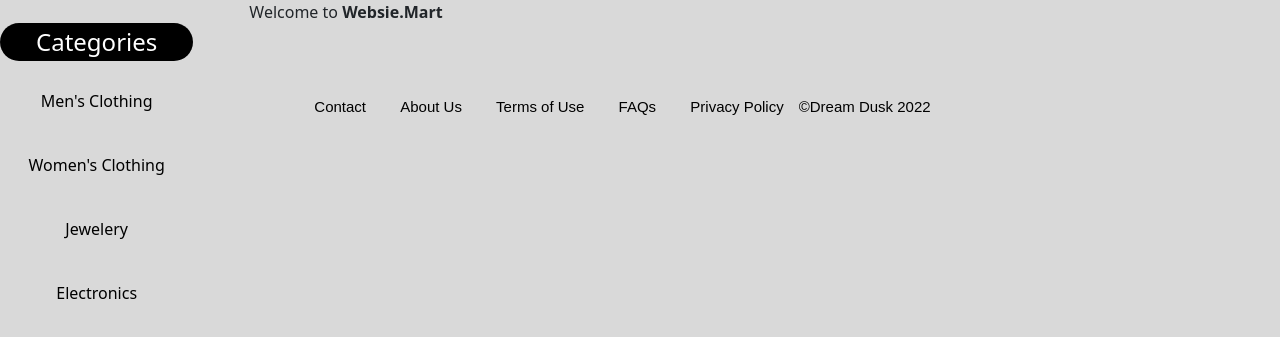
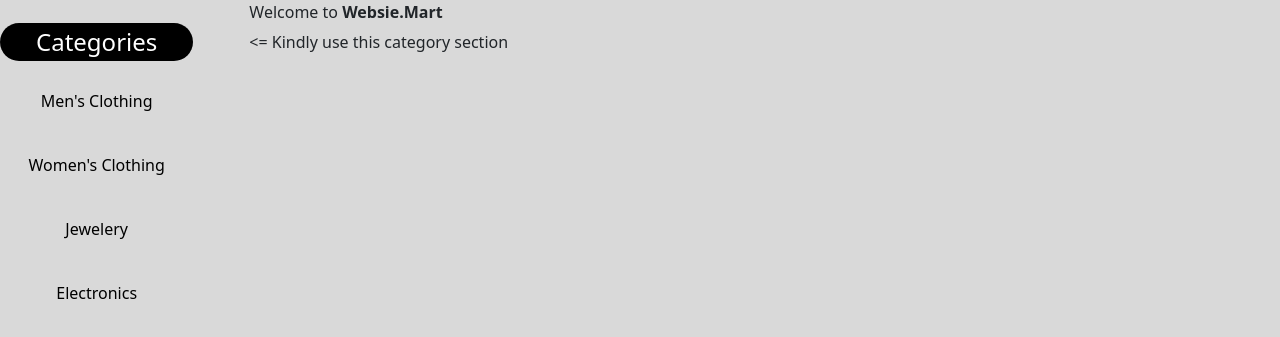
Before and after one commit to JosephNjeruNjenga/websiemart, a plain HTML site: page index.html in a window 1280 px wide. Shown: the part 63-400 px from the top of the page. Drawn offline with nearby package versions, Linux system fonts and the light colour scheme.

Commit message:
Adds a new event

```diff
--- a/index.html
+++ b/index.html
@@ -65,20 +65,8 @@
               class="row row-cols-1 row-cols-md-2 row-cols-lg-3 g-4"
               id="mother"
             >
-            <h6>Welcome to <strong>Websie.Mart</strong></h6>
           </div>
           </ul>
-          <!-- FOOTER -->
-          <footer class ="footer">
-            <ul class ="list-footer">
-              <li><a>Contact</a></li>
-              <li><a>About Us</a></li>
-              <li><a>Terms of Use</a></li>
-              <li><a>FAQs</a></li>
-              <li><a>Privacy Policy</a></li>
-            </ul>
-            <p>&COPY;Dream Dusk 2022</p>
-           <footer>
         </div>
       </div>
     </section>
--- a/src/index.js
+++ b/src/index.js
@@ -1,3 +1,5 @@
+document.addEventListener("DOMContentLoaded", homeDisplay);
+
 const div = document.getElementById("mother");
 const mensClothing = document.getElementById("mens_clothing");
 const womensClothing = document.getElementById("womens_clothing");
@@ -10,7 +12,13 @@ function deleteChild() {
     div.removeChild(div.firstChild);
   }
 }
-
+// HOMEPAGE
+function homeDisplay() {
+  deleteChild();
+  const li = document.createElement("li");
+  li.innerHTML = "<h6>Welcome to <strong>Websie.Mart</strong></h6><p><= Kindly use this category section</p>";
+  div.appendChild(li);
+}
 // CATEGORY SECTION
 function categoryDisplay(productCategory) {
   deleteChild();
@@ -28,7 +36,9 @@ function categoryDisplay(productCategory) {
     });
 }
 mensClothing.addEventListener("click", () => categoryDisplay("men's clothing"));
-womensClothing.addEventListener("click", () => categoryDisplay("women's clothing"));
+womensClothing.addEventListener("click", () =>
+  categoryDisplay("women's clothing")
+);
 jewelery.addEventListener("click", () => categoryDisplay("jewelery"));
 electronics.addEventListener("click", () => categoryDisplay("electronics"));
 
@@ -48,7 +58,7 @@ form.addEventListener("submit", (e) => {
 
 // CART BUTTON
 function cartDisplay() {
-  deleteChild()
+  deleteChild();
   const li = document.createElement("li");
   li.innerHTML = `<p>Sorry, we couldn't access our database for products saved in cart. Kindly use the category section as we plan to add new features soon. Thank you.</p>`;
   div.appendChild(li);
```
Also changed, not shown: 1 other file.
